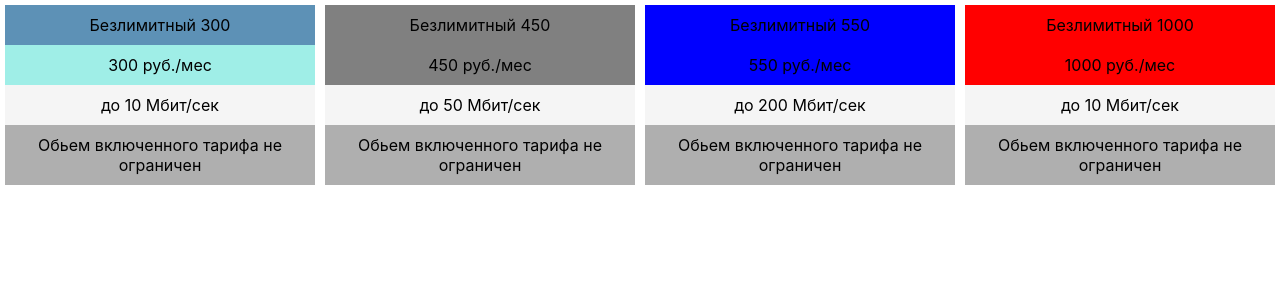
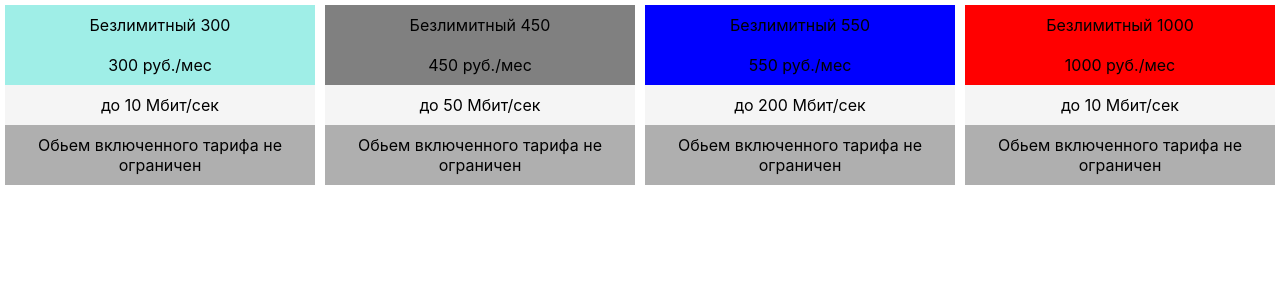
Before and after one commit to galya-cmd/tarifs, a React (Create React App) app: page / in a window 1280 px wide. Shown: the top 300 px of the page. Built offline with nearby package versions, Linux system fonts and the light colour scheme.

Commit message:
изменения стиля

```diff
--- a/src/App.js
+++ b/src/App.js
@@ -4,7 +4,7 @@ import './App.css';
 import Tarif from './components/Tarif.jsx';
 import './components/Tarif.css';
 
-const tarifs = [{name : "Безлимитный 300", color : 'grren', price : "300 руб./мес", speed :"до 10 Мбит/сек", text :"Обьем включенного тарифа не ограничен"},
+const tarifs = [{name : "Безлимитный 300", color : 'rgb(159, 238, 231)', price : "300 руб./мес", speed :"до 10 Мбит/сек", text :"Обьем включенного тарифа не ограничен"},
 { name :"Безлимитный 450",color : 'grey', price:"450 руб./мес" ,speed :"до 50 Мбит/сек", text:"Обьем включенного тарифа не ограничен"},
 {name:"Безлимитный 550", color : 'blue', price:"550 руб./мес" ,speed:"до 200 Мбит/сек" ,text:"Обьем включенного тарифа не ограничен"},
 {name:"Безлимитный 1000",color : 'red', price:"1000 руб./мес", speed:"до 10 Мбит/сек", text:"Обьем включенного тарифа не ограничен"}
```
